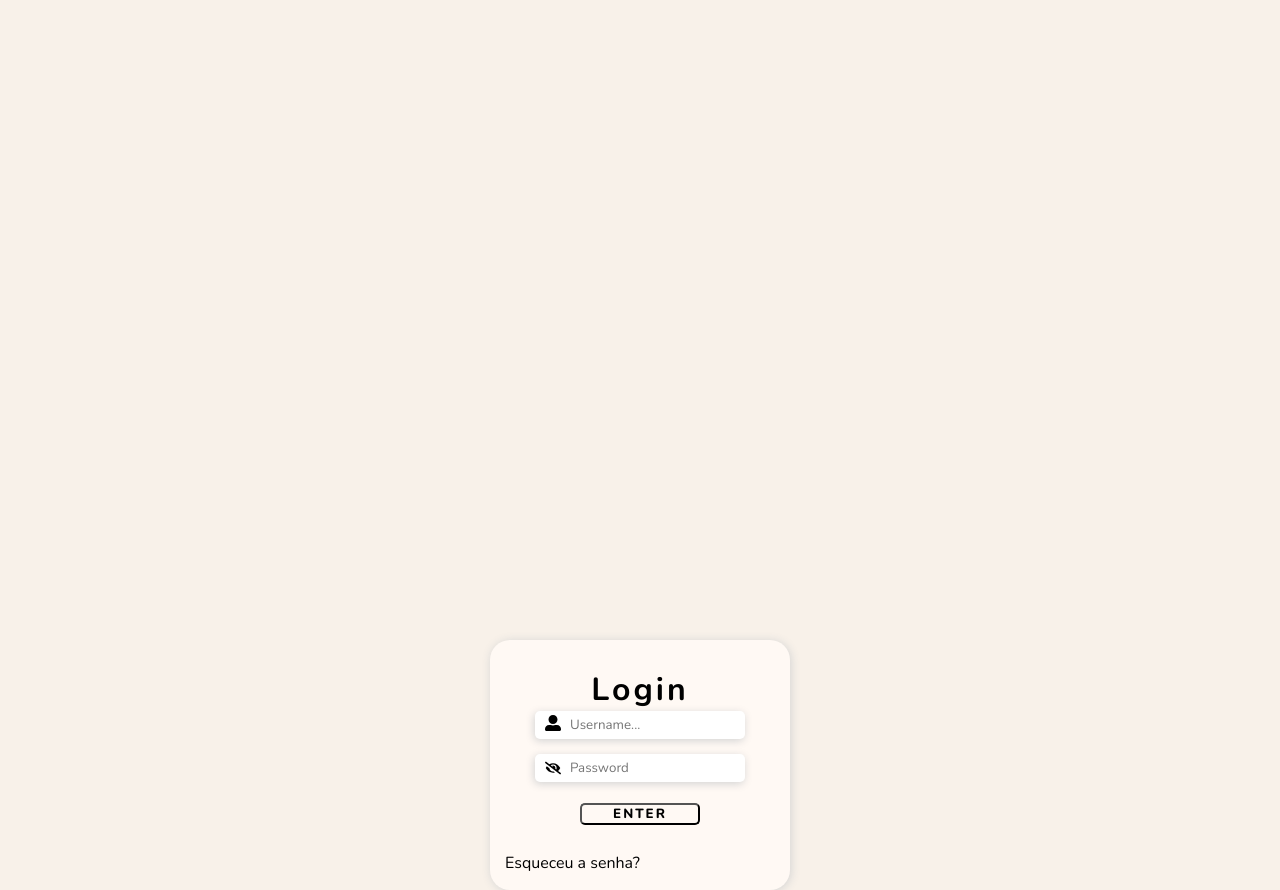
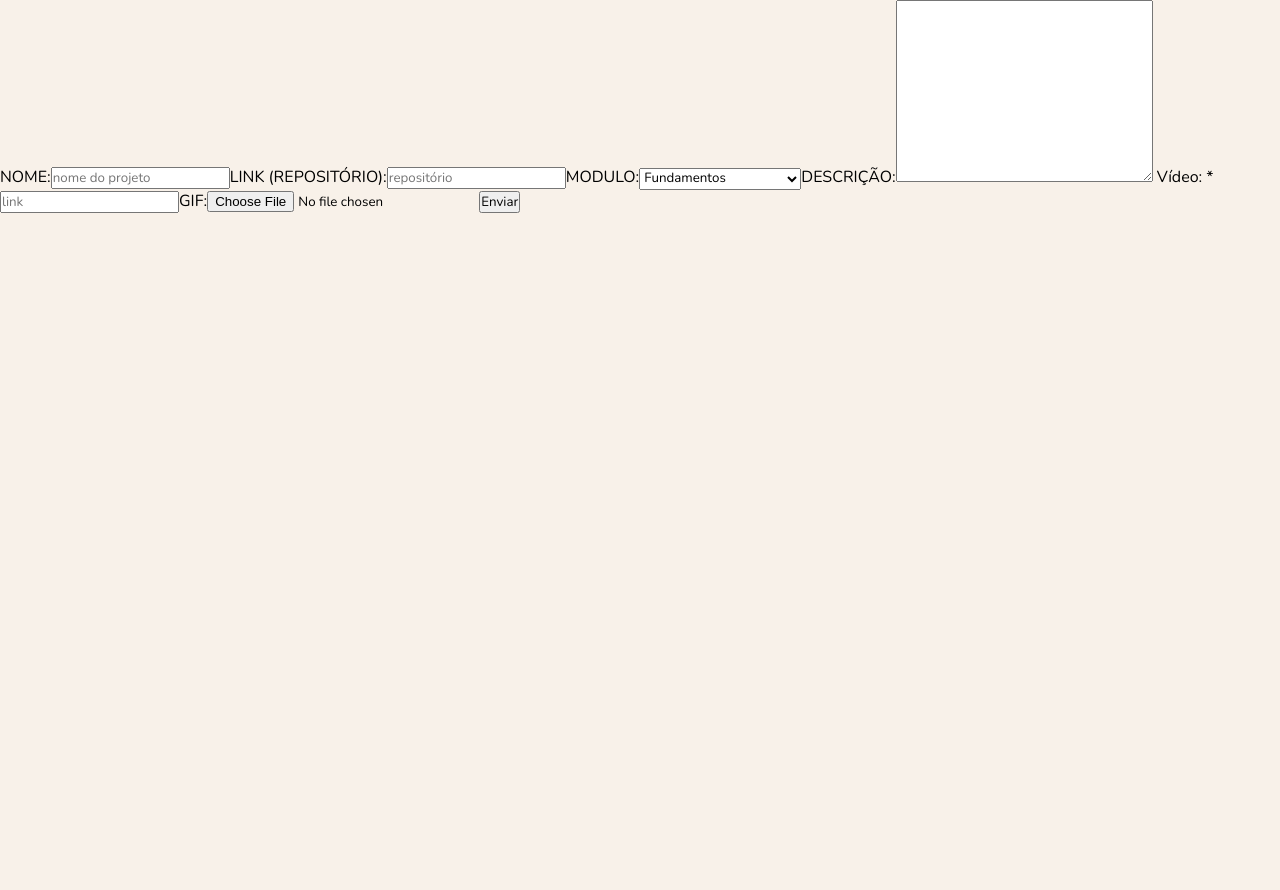
Before and after one commit to fernandomospf/project-feeder, a React (Create React App) app: page /created in a window 1280 px wide. After the commit the page ends 800 px from the top, so only its background shows below. Built offline with nearby package versions, Linux system fonts and the light colour scheme.

Commit message:
feat(form): adiciona formulario de cadastro de projeto.

```diff
--- a/package.json
+++ b/package.json
@@ -9,6 +9,7 @@
     "react": "^18.1.0",
     "react-dom": "^18.1.0",
     "react-icons": "^4.3.1",
+    "react-router-dom": "^6.3.0",
     "react-scripts": "5.0.1",
     "styled-components": "^5.3.5",
     "web-vitals": "^2.1.4"
--- a/src/App.js
+++ b/src/App.js
@@ -1,11 +1,12 @@
-import Login from './Page';
+import { BrowserRouter as Router } from "react-router-dom";
+import MainRoutes from "./Routes";
 
-function App() {
+const App = () => {
   return (
-    <div className="App">
-      <Login />
-    </div>
+    <Router>
+      <MainRoutes />
+    </Router>
   );
-}
+};
 
 export default App;
--- /dev/null
+++ b/src/Page/Created/index.jsx
@@ -0,0 +1,80 @@
+import React, { useState } from "react";
+
+const Created = () => {
+  const [description, setDescription] = useState('');
+  const [gif, setGif] = useState('')
+  const [module, setModule] = useState('fundamentals');
+  const [name, setName] = useState('');
+  const [repository, setRepository ] = useState('');
+  const [videoPlayer, setVideoPlayer] = useState('');
+
+  return (
+    <form action="">
+      <label>
+        NOME:
+        <input
+        value={name}
+        type="text"
+        placeholder="nome do projeto"
+        onChange={(e) => setName(e.target.value)}
+        />
+      </label>
+
+      <label>
+        LINK (REPOSITÓRIO):
+        <input
+        value={repository}
+        type="text"
+        placeholder="repositório"
+        onChange={(e) => setRepository(e.target.value)}
+        />
+      </label>
+
+      <label>
+        MODULO:
+        <select name="module" value={module} onChange={(e) => setModule(e.target.value)}>
+        <option value="fundamentals">Fundamentos</option>
+        <option value="front_end">Front-end</option>
+        <option value="back_end">Back-end</option>
+        <option value="Computer_science">Ciência da Computação</option>
+      </select>
+      </label>
+
+
+      <label>
+      DESCRIÇÃO:
+      <textarea
+      cols="30"
+      name="description"
+      value={description}
+      onChange={(e) => setDescription(e.target.value)}
+      rows="10"
+      />
+      </label>
+
+      <label> Vídeo: *
+        <input
+        value={videoPlayer}
+        type="text"
+        placeholder="link"
+        onChange={(e) => setVideoPlayer(e.target.value)}
+        />
+      </label>
+
+      <label>
+        GIF:
+        <input
+        value={gif}
+        type="file"
+        accept="image/gif, image/jpeg, image/png"
+        onChange={(e) => setGif(e.target.value)}
+        />
+      </label>
+
+      <button>Enviar</button>
+
+    </form>
+  );
+};
+
+export default Created;
--- /dev/null
+++ b/src/Page/Search/index.js
@@ -0,0 +1,9 @@
+import { useState } from 'react'
+
+const Search = () => {
+  return (
+    <h1>xablau</h1>
+  )
+}
+
+export default Search;
--- /dev/null
+++ b/src/Routes/index.js
@@ -0,0 +1,17 @@
+import React from "react";
+import { Routes, Route } from "react-router-dom";
+import Login from "../Page/Login";
+import Created from "../Page/Created";
+import Search from "../Page/Search";
+
+const MainRoutes = () => {
+  return (
+    <Routes>
+      <Route path="/" element={<Login />} />
+      <Route path="/created" element={<Created />} />
+      <Route path="/search" element={<Search />} />
+    </Routes>
+  );
+};
+
+export default MainRoutes;
```
Also changed, not shown: 1 other file (tests, documents, lock files or other folders).
